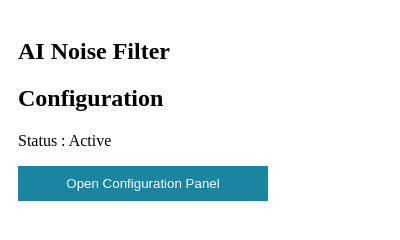
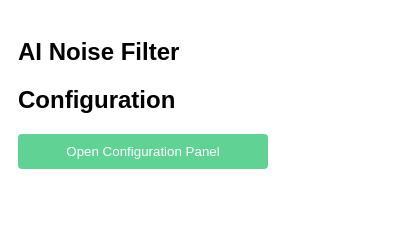
Before and after one commit to FunkyDuck/AINoiseFilter, a browser extension: page popup.html in a window 400 px wide. Drawn offline with Linux system fonts and the light colour scheme; a web font is replaced by a local one.

Commit message:
WIP on : Configuration page

```diff
--- a/manifest.v2.json
+++ b/manifest.v2.json
@@ -1,7 +1,7 @@
 {
     "manifest_version": 2,
     "name": "AI Noise Filter",
-    "version": "0.2.0",
+    "version": "0.2.1",
     "description": "AI Noise Filter bloque les sites diffusant des fake news ou du contenu généré par IA sans vérification humaine.",
     "permissions": [
       "webRequest",
--- a/manifest.v3.json
+++ b/manifest.v3.json
@@ -1,7 +1,7 @@
 {
     "manifest_version": 3,
     "name": "AI Noise Filter",
-    "version": "0.2.0",
+    "version": "0.2.1",
     "description": "AI Noise Filter bloque les sites diffusant des fake news ou du contenu généré par IA sans vérification humaine.",
     "permissions": [
       "webRequest",
--- a/package.json
+++ b/package.json
@@ -1,6 +1,6 @@
 {
-  "name": "AINoiseFilter",
-  "version": "0.2.0",
+  "name": "ai-noise-filter",
+  "version": "0.2.1",
   "description": "",
   "main": "background.js",
   "scripts": {
--- a/popup.html
+++ b/popup.html
@@ -15,7 +15,6 @@
             <h1>AI Noise Filter</h1>
 
             <h2>Configuration</h2>
-            <p>Status : Active</p>
 
             <button id="open-config">Open Configuration Panel</button>
         </section>
--- /dev/null
+++ b/styles/config.css
@@ -0,0 +1,62 @@
+:root {
+    --red-main: #EE6055;
+    --red-light: #FF9B85;
+    --green-main: #60D394;
+    --green-light: #AAF683;
+    --yellow-main: #FFD97D;
+    --yellow-light: #FFE7AD;
+    --orange-main: #FFBA81;
+    --white-main: #FFFFFF;
+    --black-main: #000000;
+}
+
+body {
+    text-align: center;
+    background: var(--white-main);
+    font-family: "Dongle", sans-serif;
+    height: 100dvh;
+    margin: 0;
+    display: flex;
+    flex-direction: column;
+    /* justify-content: space-evenly; */
+
+    h1 {
+        color: var(--red-main);
+        background: var(--yellow-light);
+        border: var(--red-main 2px solid);
+        width: 80dvw;
+        border-radius: 4px;
+        font-weight: 900;
+        font-size: 5rem;
+        display: flex;
+        flex-direction: row;
+        text-align: center;
+        margin: 10dvh 10dvw;
+        padding: 0;
+
+        img {
+            width: 100%;
+            max-width: 10dvh;
+            height: auto;
+        }
+    }
+
+    ul {
+        display: flex;
+        flex-direction: row;
+        list-style: none;
+        margin: 0;
+        padding: 0;
+
+        li {
+            display: inline;
+        }
+    }
+}
+
+@media (prefers-color-scheme: dark) {
+    body {
+        background: var(--black-main);
+        color: var(--white-main);
+    }
+}
--- a/styles/popup.css
+++ b/styles/popup.css
@@ -1,15 +1,32 @@
+:root {
+    --red-main: #EE6055;
+    --red-light: #FF9B85;
+    --green-main: #60D394;
+    --green-light: #AAF683;
+    --yellow-main: #FFD97D;
+    --yellow-light: #FFE7AD;
+    --orange-main: #FFBA81;
+    --white-main: #FFFFFF;
+    --black-main: #000000;
+}
+
 body {
     width: 250px;
     padding: 10px;
-}
+    background: var(--white-main);
+    font-family: "Dongle", sans-serif;
+
     button {
         width: 100%;
         padding: 10px;
-    background-color: #1985a1;
-    color: white;
+        background: var(--green-main);
+        color: var(--white-main);
         border: none;
+        border-radius: 4px;
         cursor: pointer;
     }
+
     button:hover {
-    background-color: #4c5c68;
+        background-color: var(--green-light);
     }
+}
```
Also changed, not shown: config.html (added, +25 -0 lines). Lines whose indentation alone changed are shown as unchanged.
